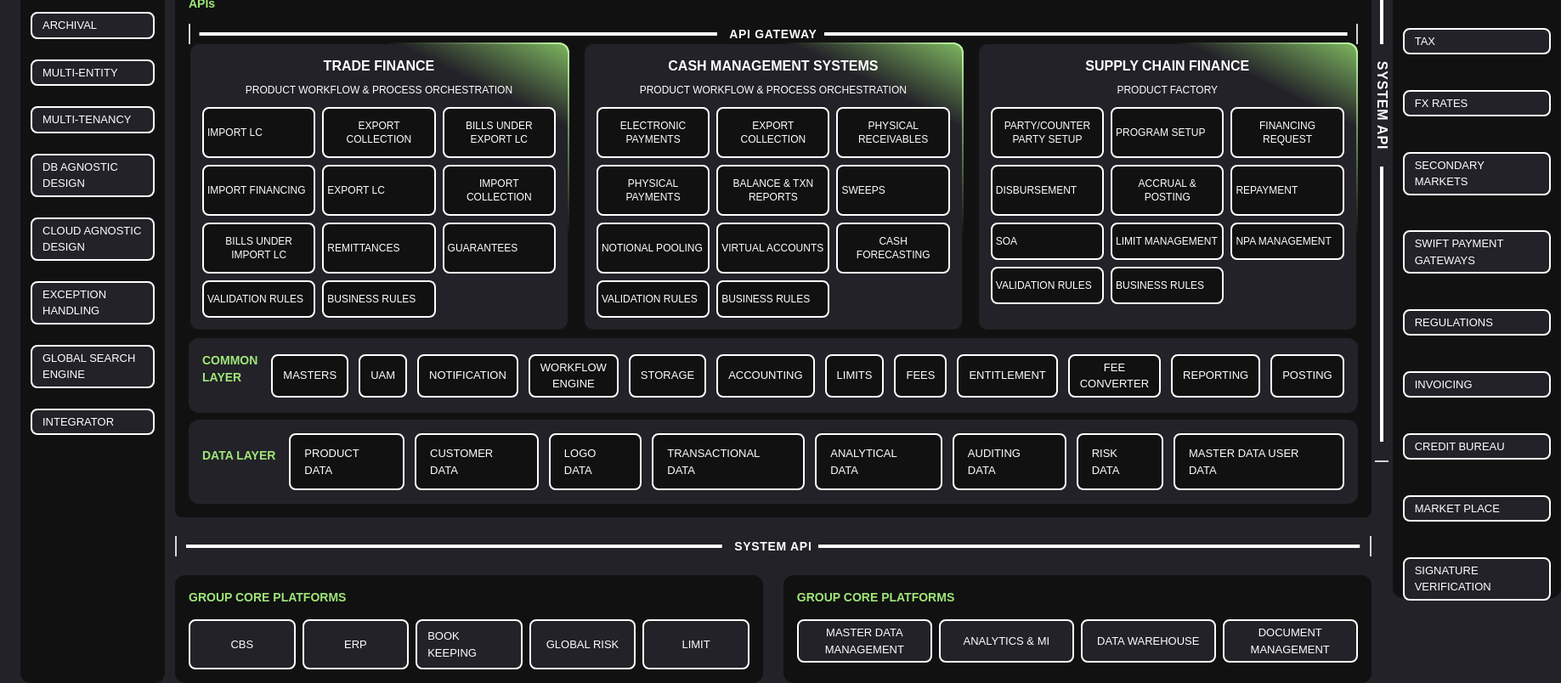
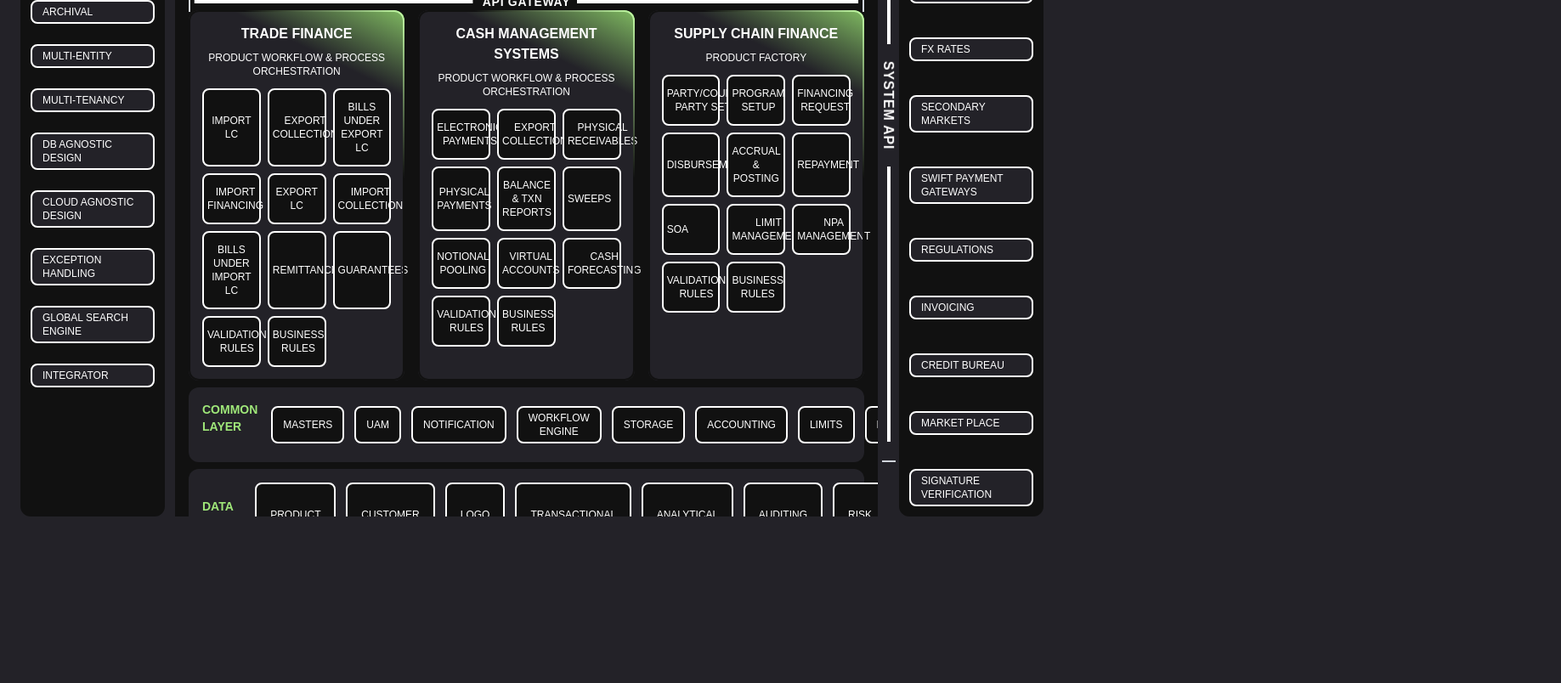
Before and after one commit to ogdevelpers/veefin-chassis, a Next.js app: page / in a window 1280 px wide. Shown: the part 420-1224 px from the top of the page at 85% size, 1837 px wide, since content can reach past the window. After the commit the page ends 1028 px from the top, so only its background shows below. Built offline with nearby package versions, Linux system fonts and the light colour scheme.

Commit message:
something going on

```diff
--- a/src/app/globals.css
+++ b/src/app/globals.css
@@ -32,6 +32,8 @@ body {
   height:100dvh;
   max-width: 100vw;
   max-height: 100dvh;
+  margin: 0;
+  padding: 0;
 }
 
 .gradient-border {
--- a/src/components/financial-architecture/FinancialArchitecture.tsx
+++ b/src/components/financial-architecture/FinancialArchitecture.tsx
@@ -85,9 +85,9 @@ const digitalEngagement = [
   ];
 
   return (
-    <div className="min-h-screen text-white p-6">
+    <div className="min-h-screen max-h-screen  text-white p-6 flex flex-col">
       {/* Header */}
-        <div className="flex items-center justify-between mb-5">
+        <div className="flex items-center justify-between mb-5 flex-shrink-0">
         <div className="flex-1 flex items-center justify-center space-x-4 font-bold text-[40px] leading-tight tracking-[-0.25px] uppercase">
             <img src="/assets/logo.svg" alt="VeeFin" width={170} height={50} />
             <h1 className="text-4xl font-bold text-[#27A689]">
@@ -99,27 +99,27 @@ const digitalEngagement = [
         </button>
         </div>
 
-      <div className="grid grid-cols-[170px_1fr_211px] gap-3">
+      <div className="grid grid-cols-[170px_1fr_211px] gap-3 min-h-0">
         {/* Left Sidebar - Common Capabilities */}
-        <div className="w-[170px] space-y-2 bg-[#111] p-3 space-y-6 rounded-xl">
+        <div className="min-w-[170px] max-w-[170px] space-y-2 bg-[#111] p-3 space-y-6 rounded-xl max-h-[100%]">
           <h3 className="text-sm font-semibold text-[#9FE779] mb-4 ">
             COMMON<br />OPERATIONAL<br />CAPABILITIES
           </h3>
           {commonCapabilities.map((item, idx) => (
-            <div key={idx} className="bg-[#232228] py-1 px-3 rounded-lg border-2 border-white text-[13px]">
+            <div key={idx} className="bg-[#232228] py-1 px-3 rounded-lg border-2 border-white text-xs">
               {item}
             </div>
           ))}
         </div>
 
         {/* Main Content */}
-        <div className="max-w-[1440px] space-y-6">
+        <div className="max-w-[1440px] space-y-1 h-[100vh] min-h-[100%] overflow-y-hidden">
           {/* Channels */}
           <div className="bg-[#111] p-4 rounded-xl flex items-center justify-between space-x-4">
             <h3 className="text-sm font-semibold text-[#9FE779] ">CHANNELS</h3>
             <div className="flex-1 grid grid-cols-6 gap-2">
               {channels.map((channel, idx) => (
-                <div key={idx} className="flex items-center justify-center gap-3 bg-[#232228] py-1 px-3 rounded-lg border-2 border-white text-[13px]">
+                <div key={idx} className="flex items-center justify-center gap-3 bg-[#232228] py-1 px-3 rounded-lg border-2 border-white text-xs">
                   <img  src= {channelIcons(channel)} alt={channel} className="w-6 h-6" />
                   {channel}
                 </div>
@@ -134,7 +134,7 @@ const digitalEngagement = [
             </h3>
             <div className="grid grid-cols-6 gap-2">
               {digitalEngagement.map((section, idx) => (
-                <div key={idx} className="flex items-center justify-center text-center bg-[#232228] py-2 px-3 rounded-lg border-2 border-white text-[13px]">
+                <div key={idx} className="flex items-center justify-center text-center bg-[#232228] py-2 px-3 rounded-lg border-2 border-white text-xs">
                     {section.title}
                 </div>
               ))}
@@ -193,7 +193,7 @@ const digitalEngagement = [
               <h4 className="text-sm font-semibold text-[#9FE779] mb-4">COMMON LAYER</h4>
                 <div className="flex-1 flex flex-no-wrap gap-3">
                 {commonLayerItems.map((item, idx) => (
-                    <div key={idx} className="flex items-center justify-center gap-3 text-center bg-[#111] py-1 px-3 rounded-lg border-2 border-white text-[13px]">
+                    <div key={idx} className="flex items-center justify-center gap-3 text-center bg-[#111] py-1 px-3 rounded-lg border-2 border-white text-xs">
                     {item}
                     </div>
                 ))}
@@ -205,7 +205,7 @@ const digitalEngagement = [
               <h4 className="text-sm font-semibold text-[#9FE779] mb-4">DATA LAYER</h4>
               <div className="flex-1 flex gap-3">
                 {dataLayerItems.map((item, idx) => (
-                  <div key={idx} className="flex items-center justify-center  bg-[#111] py-3 px-4 rounded-lg border-2 border-white text-[13px]">
+                  <div key={idx} className="flex items-center justify-center  bg-[#111] py-3 px-4 rounded-lg border-2 border-white text-xs">
                     {item}
                   </div>
                 ))}
@@ -221,7 +221,7 @@ const digitalEngagement = [
               <h3 className="text-sm font-semibold text-[#9FE779] mb-4">GROUP CORE PLATFORMS</h3>
               <div className="grid grid-cols-5 gap-2">
                 {leftPlatforms.map((platform, idx) => (
-                  <div key={idx} className="flex items-center justify-center bg-[#232228] py-2 px-3 rounded-lg border-2 border-white text-[13px]">
+                  <div key={idx} className="flex items-center justify-center bg-[#232228] py-2 px-3 rounded-lg border-2 border-white text-xs">
                     {platform}
                   </div>
                 ))}
@@ -231,7 +231,7 @@ const digitalEngagement = [
               <h3 className="text-sm font-semibold text-[#9FE779] mb-4">GROUP CORE PLATFORMS</h3>
               <div className="grid grid-cols-4 gap-2">
                 {rightPlatforms.map((platform, idx) => (
-                  <div key={idx} className="flex items-center justify-center text-center bg-[#232228] py-1 px-3 rounded-lg border-2 border-white text-[13px]">
+                  <div key={idx} className="flex items-center justify-center text-center bg-[#232228] py-1 px-3 rounded-lg border-2 border-white text-xs">
                     {platform}
                   </div>
                 ))}
@@ -241,21 +241,19 @@ const digitalEngagement = [
         </div>
 
         {/* Right Sidebar - External Systems */}
-        <div className="w-[211px] flex items-start gap-3 h-[100vh] min-h-[100%]">
+        <div className="w-[211px] flex items-start gap-3 h-[100%] ">
           <div className="flex-shrink-0 w-[1px]">
             <LineSvg title={"System API"} tilt="khadaHai" />
           </div>
-          <div className="min-w-[170px] flex-1 space-y-2 bg-[#111] p-3 rounded-xl h-[1000px]">
+          <div className="min-w-[170px] max-w-[170px] space-y-2 bg-[#111] p-3 space-y-10 rounded-xl">
             <h3 className="text-sm font-semibold text-[#9FE779] mb-4">
               EXTERNAL<br />SYSTEMS
             </h3>
-            <div className="flex flex-col justify-evenly h-[100%] sidebar-list">
               {externalSystems.map((item, idx) => (
-                <div key={idx} className="bg-[#232228] py-1 px-3 rounded-lg border-2 border-white text-[13px]">
+                <div key={idx} className="bg-[#232228] py-1 px-3 rounded-lg border-2 border-white text-xs">
                   {item}
                 </div>
                 ))}
-            </div>
           </div>
         </div>
 
```
